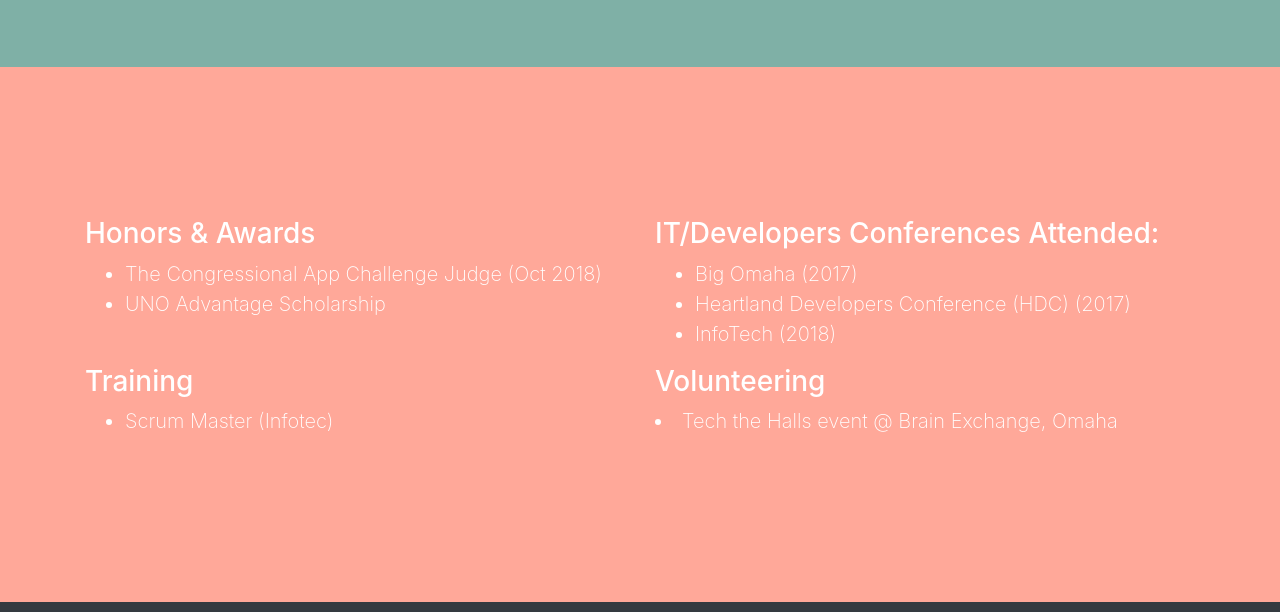
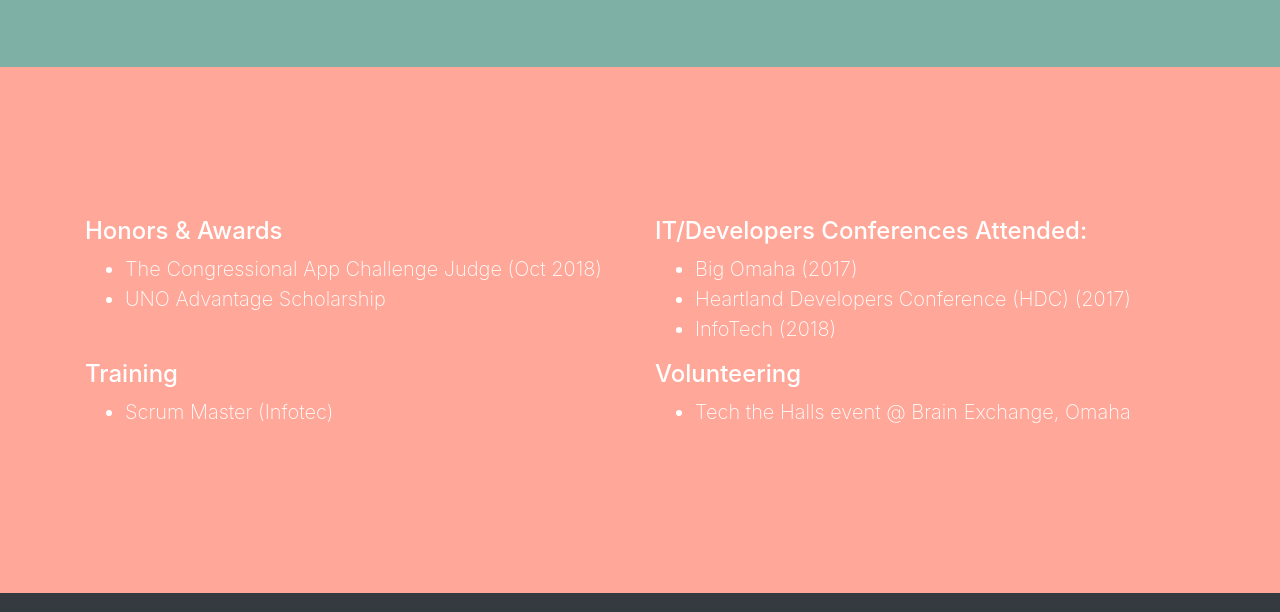
Before and after one commit to rmayekar/rmayekar.github.io, a website with bundled scripts: page index.html in a window 1280 px wide. Shown: the part 3791-4403 px from the top of the page. Built offline with nearby package versions, Linux system fonts and the light colour scheme.

Commit message:
Update index.html
8th

```diff
--- a/index.html
+++ b/index.html
@@ -297,14 +297,14 @@ Tools and Languages used: : C#.Net using Microsoft Visual Studio 2008
         <div class="row">
 
           <div class="col-sm-6 mx-auto">
-            <h3>Honors & Awards</h3>
+            <h4>Honors & Awards</h4>
             <ul>
               <li>The Congressional App Challenge Judge (Oct 2018)</li>
               <li>UNO Advantage Scholarship</li>
             </ul>
           </div>
           <div class="col-sm-6 mx-auto">
-            <h3>IT/Developers Conferences Attended:</h3>
+            <h4>IT/Developers Conferences Attended:</h4>
               <ul>
              <li>Big Omaha (2017)</li>
              <li>Heartland Developers Conference (HDC) (2017)</li>
@@ -314,16 +314,17 @@ Tools and Languages used: : C#.Net using Microsoft Visual Studio 2008
          <br>
          <br>
           <div class="col-sm-6 mx-auto">
-            <h3>Training</h3>
+            <h4>Training</h4>
             <ul>
               <li>Scrum Master (Infotec)</li>
             </ul>
           </div>
           <br />
          <div class="col-sm-6 mx-auto">
-           <h3>Volunteering</h3>
+           <h4>Volunteering</h4>
+           <ul>
            <li>Tech the Halls event @ Brain Exchange, Omaha </li>
-
+           </ul>
           </div>
         </div>
       </div>
```
